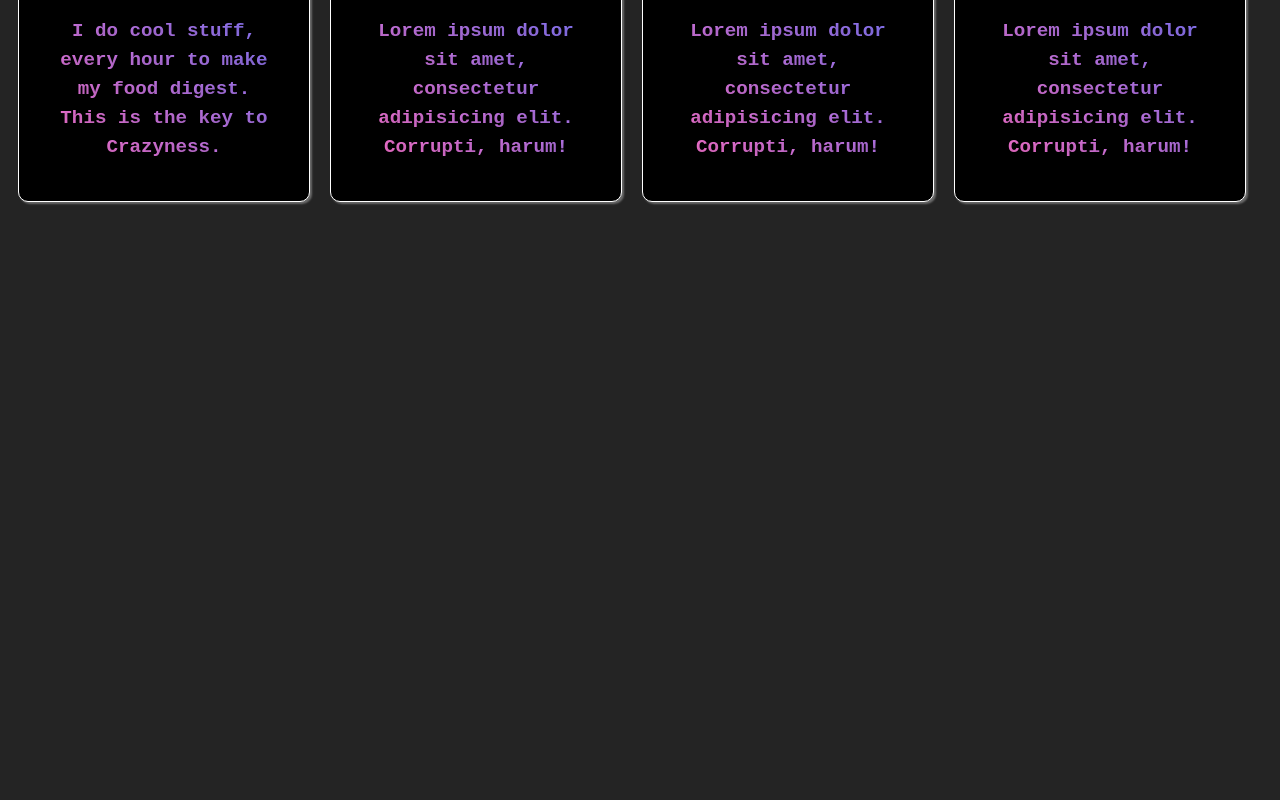
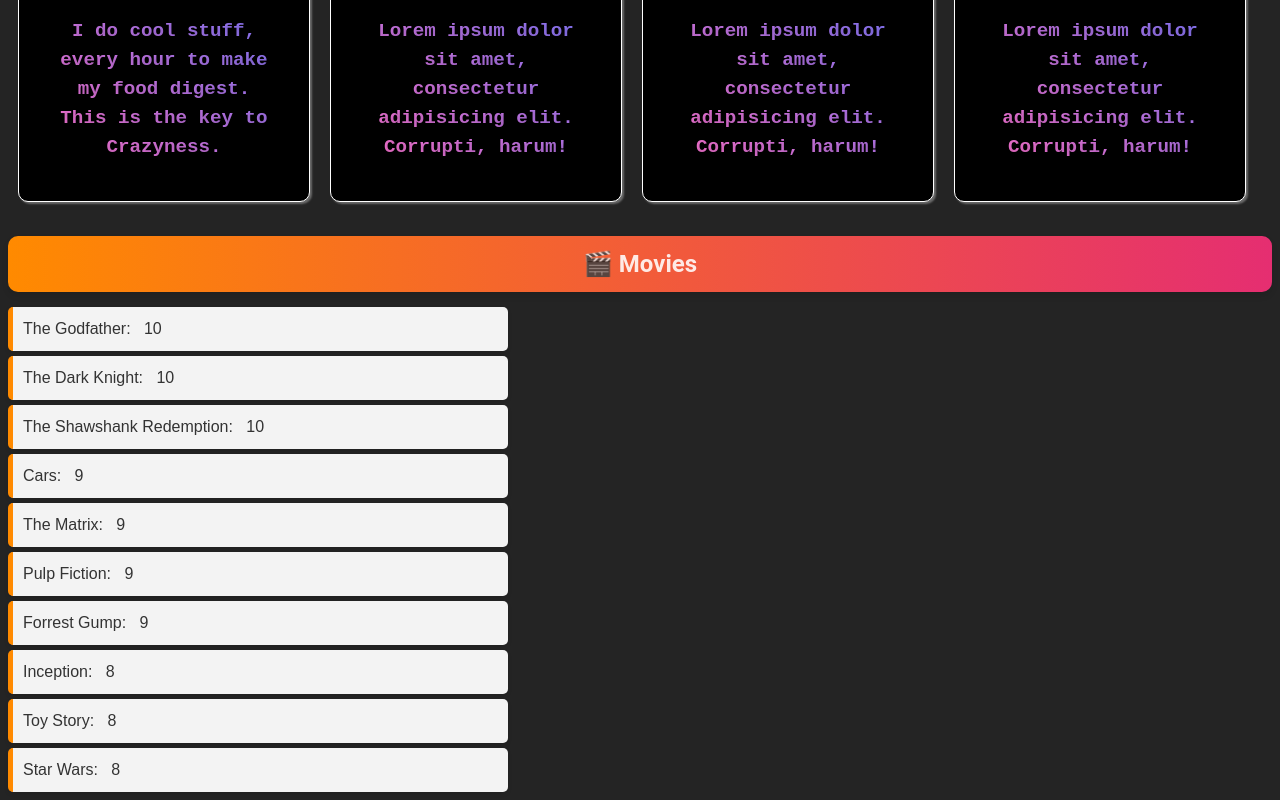
Before and after one commit to nayan1306/react, a React (Vite) app in the folder reactive1/my-react-app/: page / in a window 1280 px wide. Shown: the part 321-1121 px from the top of the page. Before the commit the page ends 800 px from the top, so only its background shows below. Built offline with nearby package versions, Linux system fonts and the light colour scheme.

Commit message:
List structure added

```diff
--- a/reactive1/my-react-app/src/App.jsx
+++ b/reactive1/my-react-app/src/App.jsx
@@ -1,19 +1,32 @@
-// import Button from "./components/Button/Button.jsx"
-import Card from "./components/Card.jsx"
-import UserGreeting from "./components/UserGreeting.jsx"
+
+import Card from "./components/Card.jsx";
+import UserGreeting from "./components/UserGreeting.jsx";
+import List from "./components/List/List.jsx";
 
 function App() {
+  const movies = [
+    { id: 1, name: "Cars", rating: 9 },
+    { id: 2, name: "Inception", rating: 8 },
+    { id: 3, name: "The Matrix", rating: 9 },
+    { id: 4, name: "Toy Story", rating: 8 },
+    { id: 5, name: "The Godfather", rating: 10 },
+    { id: 6, name: "Pulp Fiction", rating: 9 },
+    { id: 7, name: "The Dark Knight", rating: 10 },
+    { id: 8, name: "Forrest Gump", rating: 9 },
+    { id: 9, name: "The Shawshank Redemption", rating: 10 },
+    { id: 10, name: "Star Wars", rating: 8 }
+  ];
 
-  return(
+  return (
     <>
-    <UserGreeting isLoggedIn={true} username="User"/>
-     <Card name="Nayan Verma" description="I do cool stuff, every hour to make my food digest. This is the key to Crazyness."/>
-     <Card name="Card Two"/>
-     <Card name="Card Three"/>
-     <Card />
+      <UserGreeting isLoggedIn={true} username="User"/>
+      <Card name="Nayan Verma" description="I do cool stuff, every hour to make my food digest. This is the key to Crazyness."/>
+      <Card name="Card Two"/>
+      <Card name="Card Three"/>
+      <Card name="Anonymous"/>
+      <List items={movies} category="🎬 Movies"/>
     </>
-  )
-
+  );
 }
 
-export default App
+export default App;
--- /dev/null
+++ b/reactive1/my-react-app/src/components/List/List.jsx
@@ -0,0 +1,33 @@
+import styles from './List.module.css';
+import PropTypes from 'prop-types';
+
+function List(props) {
+    const { category, items } = props;
+
+    // Sort the items according to their movie names in descending order of their rating
+    items.sort((a, b) => b.rating - a.rating);
+
+    const listItems = items.map(item => (
+        <li key={item.id}>{item.name}: &nbsp; {item.rating}</li>
+    ));
+
+    return (
+        <>
+            <h3 className={styles.h3List}>{category}</h3>
+            <ul className={styles.ulList}>{listItems}</ul>
+        </>
+    );
+}
+
+List.propTypes = {
+    category: PropTypes.string.isRequired,
+    items: PropTypes.arrayOf(
+        PropTypes.shape({
+            id: PropTypes.number.isRequired,
+            movie: PropTypes.string.isRequired,
+            rating: PropTypes.number.isRequired,
+        })
+    ).isRequired,
+};
+
+export default List;
--- /dev/null
+++ b/reactive1/my-react-app/src/components/List/List.module.css
@@ -0,0 +1,51 @@
+/* Apply a gradient background and modern font to the h3-list */
+.h3List {
+    font-family: 'Roboto', sans-serif;
+    background: linear-gradient(90deg, #ff8a00, #e52e71);
+    /* color: transparent; */
+    font-size: 24px;
+    font-weight: bold;
+    padding: 10px;
+    margin-bottom: 15px;
+    text-align: center;
+    border-radius: 10px;
+    box-shadow: 0 4px 6px rgba(0, 0, 0, 0.1);
+}
+
+/* Style the ul-list with a modern look */
+.ulList {
+    list-style-type: none;
+    padding: 0;
+    margin: 0;
+    font-family: 'Arial', sans-serif;
+    color: #333;
+    max-width: 500px;
+}
+
+/* Style individual list items with cool bullet points and spacing */
+.ulList li {
+    background: #f3f3f3;
+    margin: 5px 0;
+    padding: 10px;
+    border-left: 5px solid #ff8a00;
+    border-radius: 5px;
+    box-shadow: 0 2px 4px rgba(0, 0, 0, 0.1);
+    transition: transform 0.2s;
+}
+
+/* Add a hover effect to list items */
+.ulList li:hover {
+    transform: translateX(10px);
+    background: #fffae6;
+}
+
+/* Apply a responsive design */
+@media (max-width: 600px) {
+    .h3List {
+        font-size: 20px;
+    }
+
+    .ulList li {
+        padding: 8px;
+    }
+}
```
Also changed, not shown: reactive1/my-react-app/src/index.css (line endings or trailing spaces).
